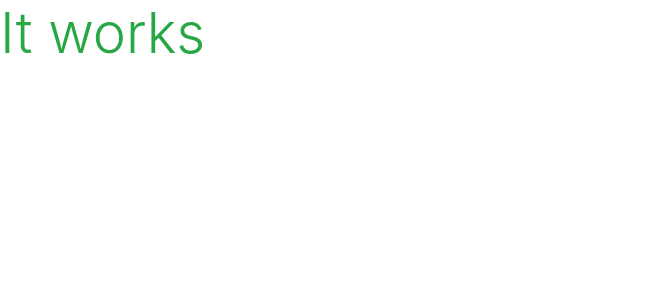
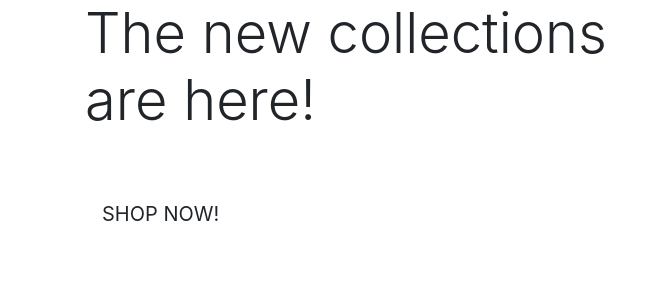
Before and after one commit to lukemunsch/boutique-ado, a Django app: page / in a window 1280 px wide. Shown: the top 300 px of the page, without its empty margins (0-662 px from the left). Run offline with Django 3.2, Linux system fonts and the light colour scheme.

Commit message:
add new content to index page

```diff
--- a/home/templates/home/index.html
+++ b/home/templates/home/index.html
@@ -1,8 +1,26 @@
 {% extends 'base.html' %}
 {% load static %}
 
+{% block page_header %}
+<div class="container header-container">
+    <div class="row">
+        <div class="col"></div>
+    </div>
+</div>
+{% endblock %}
+
 {% block content %}
 
-<h1 class="display-4 text-success">It works</h1>
-
+<div class="container h-100">
+    <div class="row h-100">
+        <div class="col-7 col-md-6 my-auto">
+            <h1 class="display-4 logo-font text-black">The new collections are here!</h1>
+            <div class="my-5">
+                <h4>
+                    <a href="" class="shop-now-button btn btn-lg rounded-0 text-uppercase py-3">Shop Now!</a>
+                </h4>
+            </div>
+        </div>
+    </div>
+</div>
 {% endblock %}
```
